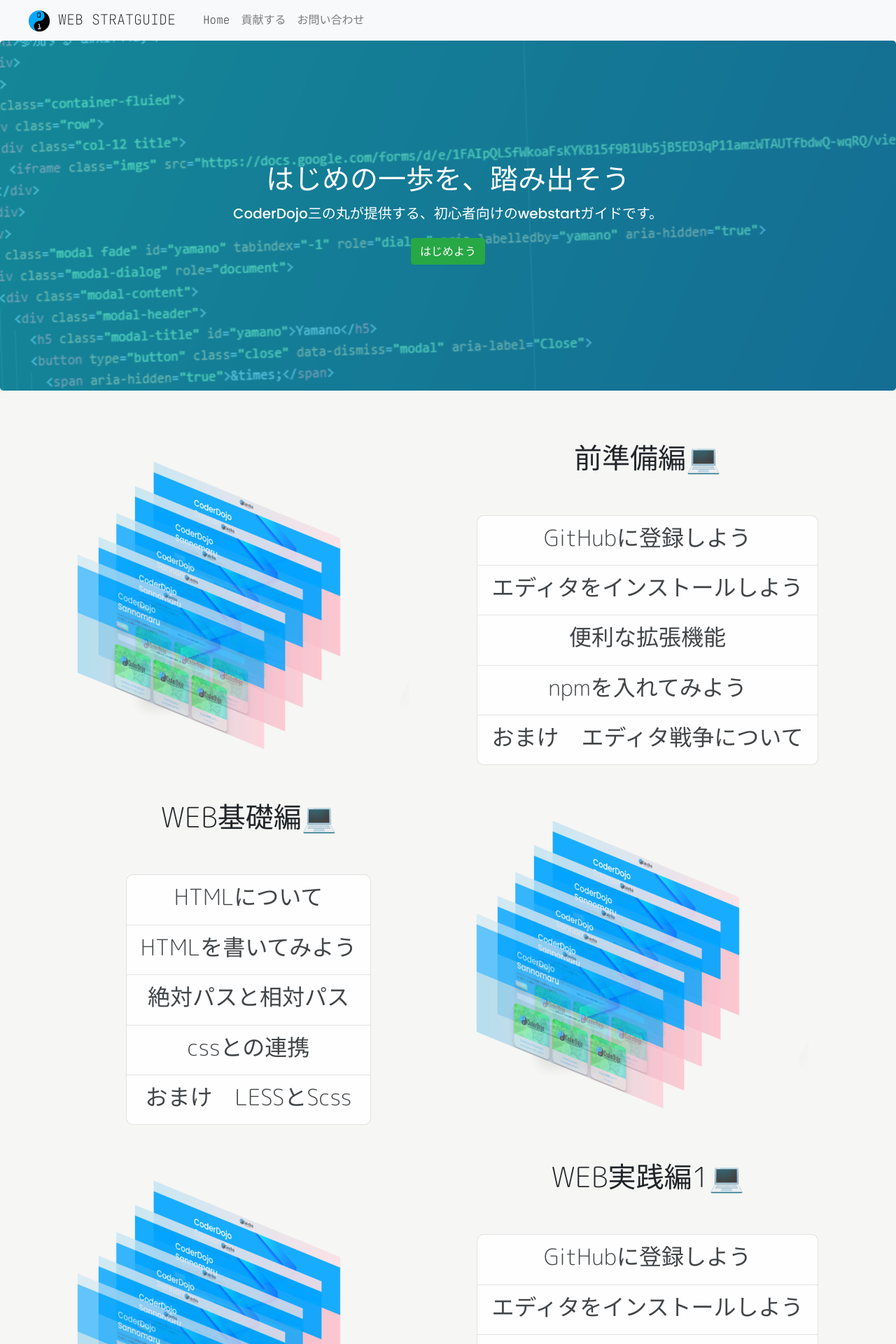
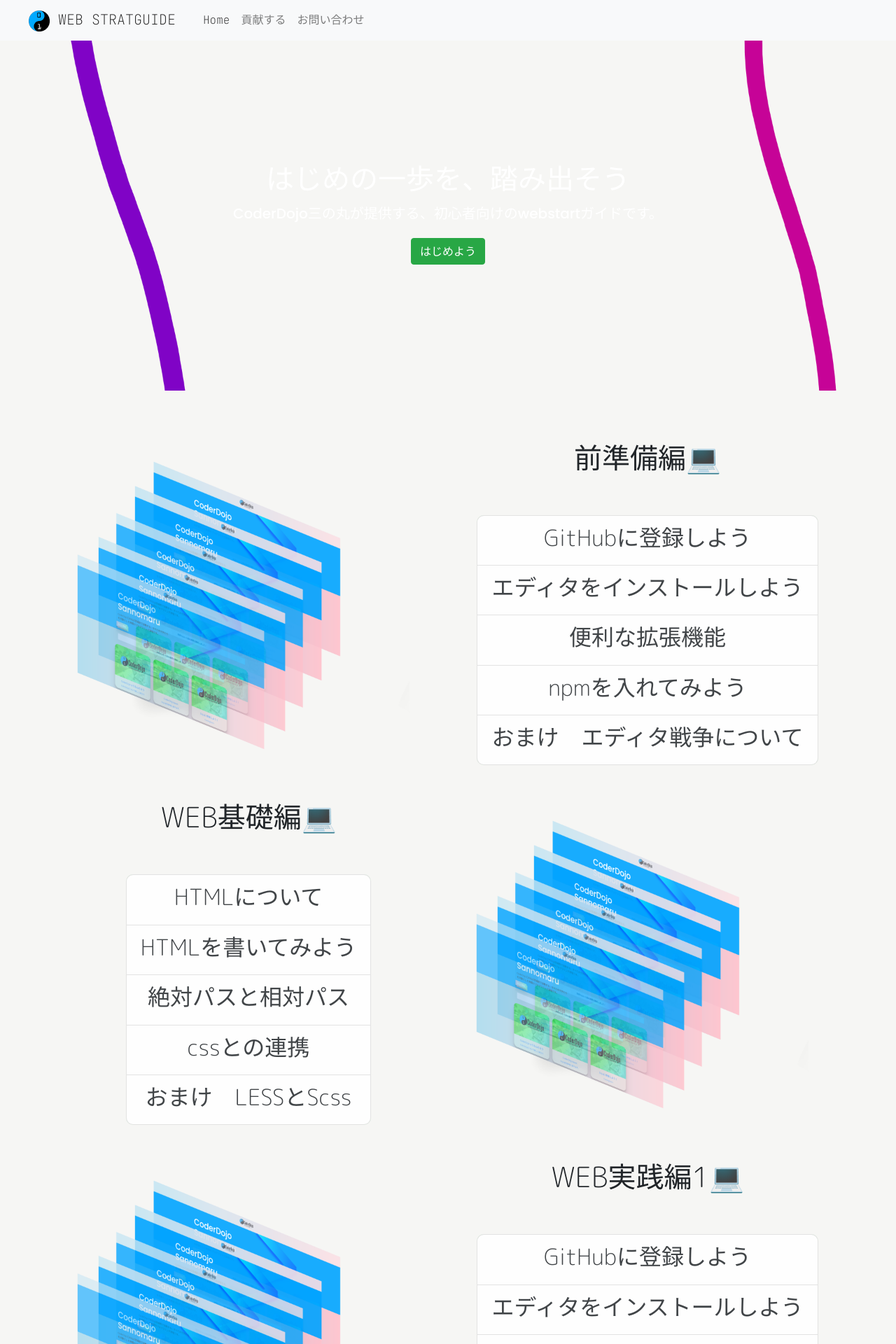
Before and after one commit to startguide/startguide.jp, a Jekyll site: the page built from index.html, in a window 1280 px wide. Shown: the top 1920 px of the page at 70% size. Built offline with Jekyll 4.4.1, drawn with Linux system fonts in a browser that asks for light colours.

Commit message:
edit design

```diff
--- a/css/stylees.css
+++ b/css/stylees.css
@@ -6,7 +6,7 @@
 
 .jumbotron {
   position: relative;
-  background: url(https://sannomaru.github.io/docs/back.png) center center;
+  background: url(https://sannomaru.github.io/docs/media/mainback.png) center center;
   background-size: cover;
   height:500px;
 }
```
